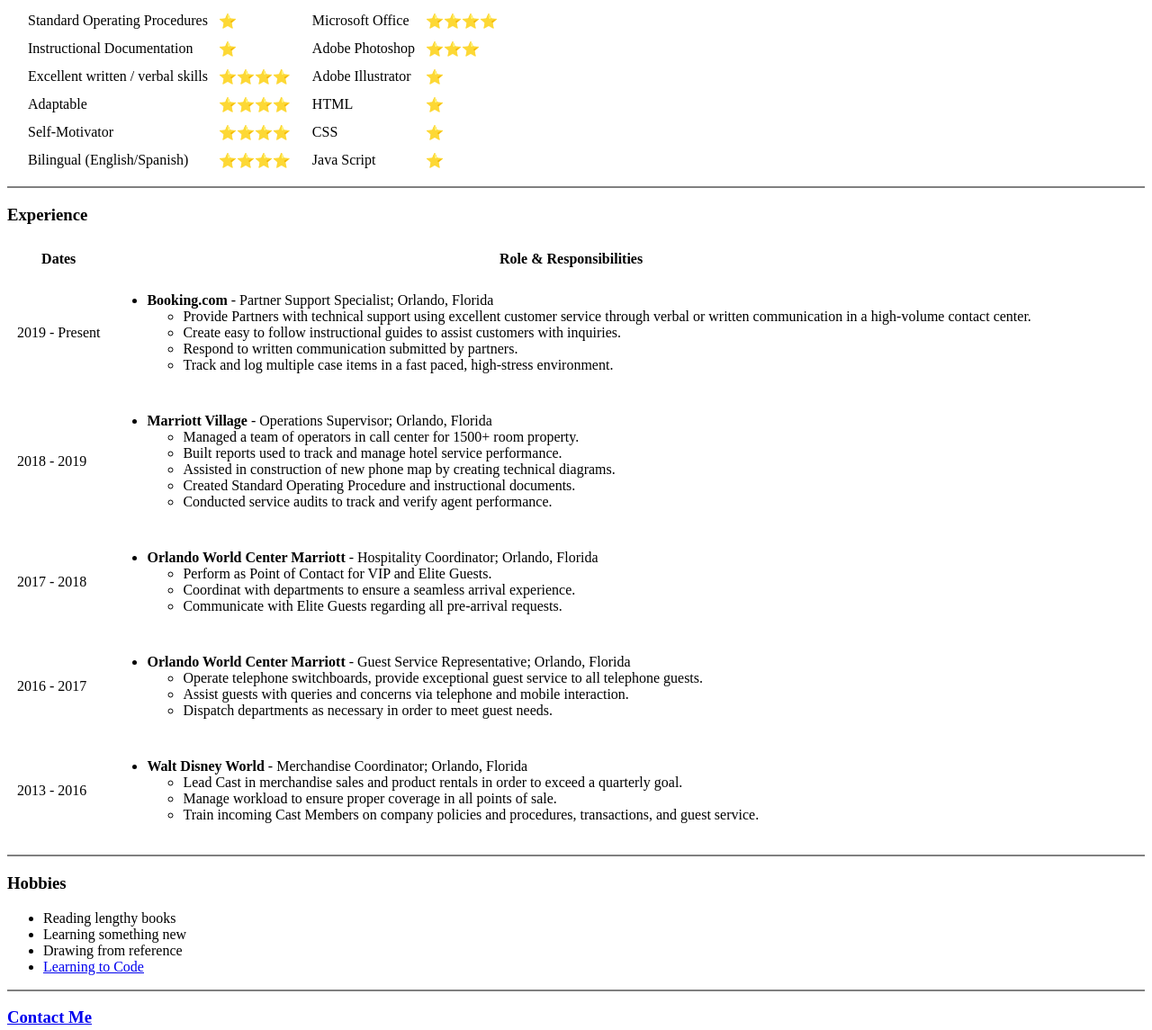
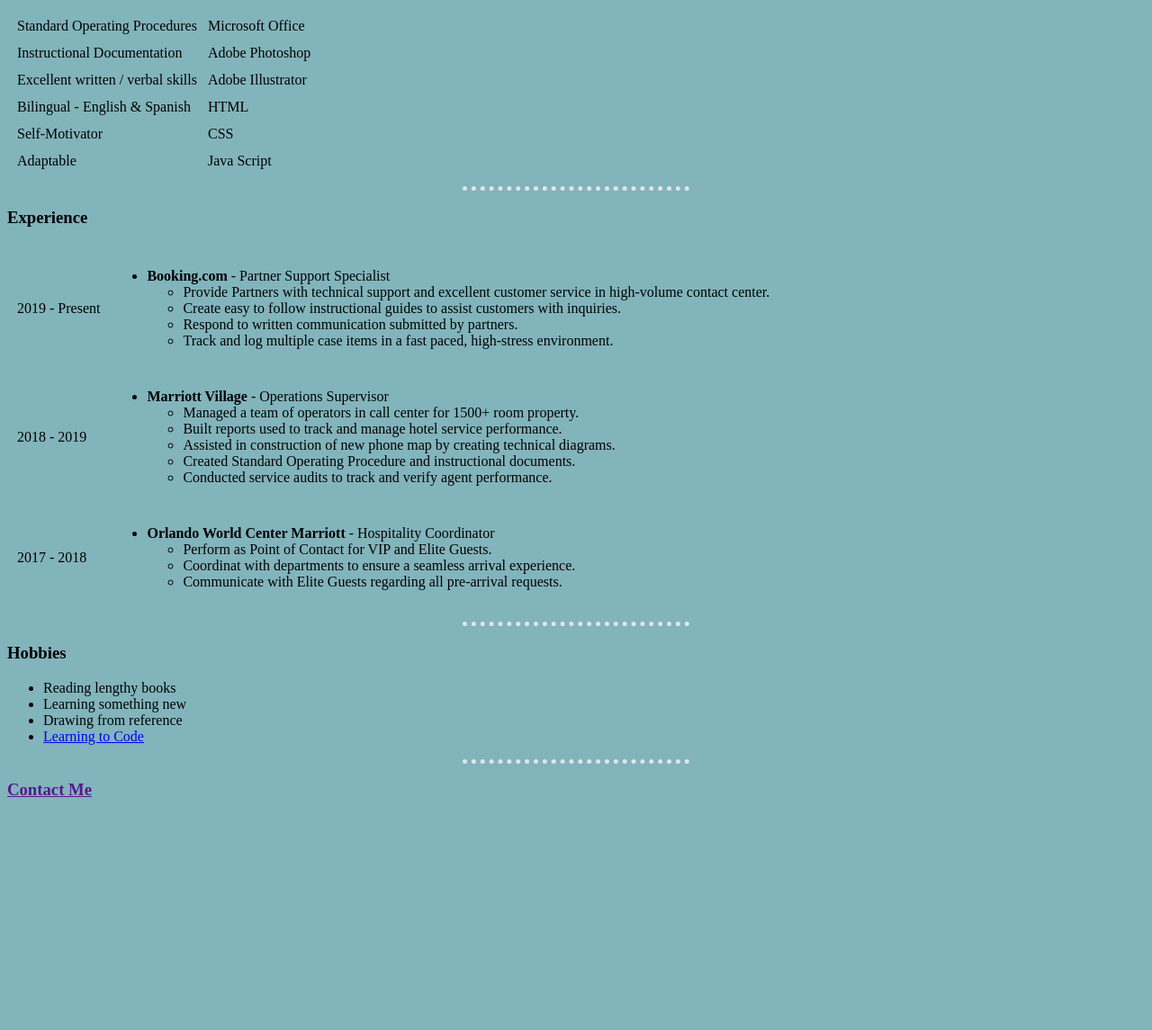
Before and after one commit to wsrg/redefined, a plain HTML site: page index.html in a window 1280 px wide. Shown: the part 556-1701 px from the top of the page at 90% size. After the commit the page ends 1464 px from the top, so only its background shows below. Drawn offline with Linux system fonts and the light colour scheme.

Commit message:
Add files via upload

```diff
--- a/index.html
+++ b/index.html
@@ -1,24 +1,39 @@
 <!DOCTYPE html>
-<html lang="en" dir="ltr">
+<html>
 
   <head>
-  <meta charset="utf-8">
-  <title> WSRG </title>
+    <title>WSRG</title>
+
+    <style>
+
+      body {
+        background-color: #82b4bc;
+      }
+
+      hr {
+        border-style: dotted none none none;
+        border-color: #dfe6e9;
+        border-width: 5px;
+        width: 20%;
+      }
+
+    </style>
+
   </head>
 
   <body>
-  <table cellspacing=20>
+    <table cellspacing="20">
       <tr>
-      <td><img src="https://images.fineartamerica.com/images-medium-large-5/vintage-ship-anchor-patent-from-1892--blue-ink-aged-pixel.jpg" alt="Compass Patent" height="250px" width="180px"/></td>
+        <td>
+          <img src="https://images.fineartamerica.com/images-medium-large-5/vintage-ship-anchor-patent-from-1892--blue-ink-aged-pixel.jpg" alt="Compass Patent" height="250px" width="180px"><td>
     <td><h1>W. Sebastian Reyes</h1>
-        <p>Student at <em><a href="https://www.ucf.edu/">University of Central Florida</a></em>
-          <br />
-          CS Specialist at <em><a href="https://www.booking.com/">Booking.com</a></em></p>
-        <p>I am a customer service employee looking to transition into the technical writing world, learning to code in the meantime.</p></td>
+    <p><em>Student at University of Central Florida</em></p>
+    <p>I am a customer service employee looking to transition into the technical writing world, learning to code in the meantime.</p>
+        </td>
       </tr>
     </table>
 
-  <hr/ size="2" noshade>
+    <hr/>
 
     <h3> Education </h3>
     <ul>
@@ -35,51 +50,43 @@
           <li><em>Valencia College</em>; Earned 2013</li>
         </ul>
     </ul>
-    <hr/ size="2" noshade>
+    <hr/>
 
   <h3>Skills</h3>
-
     <table cellspacing="10">
       <tr>
-    <td><td>Standard Operating Procedures</td><td>⭐</td></td>
-    <td><td>Microsoft Office</td><td>⭐⭐⭐⭐</td></td>
+      <td>Standard Operating Procedures</td>
+      <td>Microsoft Office</td>
+      <tr>
+      <td>Instructional Documentation</td>
+      <td>Adobe Photoshop</td>
       </tr>
       <tr>
-    <td><td>Instructional Documentation</td><td>⭐</td></td>
-    <td><td>Adobe Photoshop</td><td>⭐⭐⭐</td></td>
+      <td>Excellent written / verbal skills</td>
+      <td>Adobe Illustrator</td>
       </tr>
       <tr>
-    <td><td>Excellent written / verbal skills</td><td>⭐⭐⭐⭐</td></td>
-    <td><td>Adobe Illustrator</td><td>⭐</td></td>
+      <td>Bilingual - English & Spanish</td>
+      <td>HTML</td>
       </tr>
       <tr>
-    <td><td>Adaptable</td><td>⭐⭐⭐⭐</td></td>
-    <td><td>HTML</td><td>⭐</td></td>
+      <td>Self-Motivator</td>
+      <td>CSS</td>
       </tr>
       <tr>
-    <td><td>Self-Motivator</td><td>⭐⭐⭐⭐</td></td>
-    <td><td>CSS</td><td>⭐</td></td>
-  </tr>
-  <tr>
-      <td><td>Bilingual (English/Spanish)</td><td>⭐⭐⭐⭐</td></td>
-      <td><td>Java Script</td><td>⭐</td></td>
+      <td>Adaptable</td>
+      <td>Java Script</td>
       </tr>
     </table>
-    <hr/ size="2" noshade>
+    <hr/>
 
   <h3>Experience</h3>
     <table cellspacing="10">
-    <thead>
-      <th>Dates</th>
-      <th>Role & Responsibilities</th>
-    </thead>
       <tr>
         <td>2019 - Present</td>
-      <td>
+        <td><ul><li><strong>Booking.com</strong> - Partner Support Specialist</li>
           <ul>
-          <li><strong>Booking.com</strong> - Partner Support Specialist; Orlando, Florida</li>
-          <ul>
-            <li>Provide Partners with technical support using excellent customer service through verbal or written communication in a high-volume contact center.</li>
+            <li>Provide Partners with technical support and excellent customer service in high-volume contact center.</li>
             <li>Create easy to follow instructional guides to assist customers with inquiries.</li>
             <li>Respond to written communication submitted by partners.</li>
             <li>Track and log multiple case items in a fast paced, high-stress environment.</li>
@@ -88,9 +95,7 @@
        </td>
      <tr>
        <td>2018 - 2019</td>
-      <td>
-        <ul>
-          <li><strong>Marriott Village</strong> - Operations Supervisor; Orlando, Florida</li>
+       <td><ul><li><strong>Marriott Village</strong> - Operations Supervisor</li>
          <ul>
            <li>Managed a team of operators in call center for 1500+ room property.</li>
            <li>Built reports used to track and manage hotel service performance.</li>
@@ -102,9 +107,7 @@
        </td>
     <tr>
       <td>2017 - 2018</td>
-      <td>
-        <ul>
-          <li><strong>Orlando World Center Marriott</strong> - Hospitality Coordinator; Orlando, Florida</li>
+      <td><ul><li><strong>Orlando World Center Marriott</strong> - Hospitality Coordinator</li>
         <ul>
           <li>Perform as Point of Contact for VIP and Elite Guests.</li>
           <li>Coordinat with departments to ensure a seamless arrival experience.</li>
@@ -113,35 +116,8 @@
         </ul>
       </td>
     </tr>
-    <tr>
-      <td>2016 - 2017</td>
-      <td>
-        <ul>
-          <li><strong>Orlando World Center Marriott</strong> - Guest Service Representative; Orlando, Florida</li>
-          <ul>
-            <li>Operate telephone switchboards, provide exceptional guest service to all telephone guests.</li>
-            <li>Assist guests with queries and concerns via telephone and mobile interaction.</li>
-            <li>Dispatch departments as necessary in order to meet guest needs.</li>
-          </ul>
-        </ul>
-      </td>
-    </tr>
-    <tr>
-      <td>2013 - 2016</td>
-      <td>
-        <ul>
-          <li><strong>Walt Disney World</strong> - Merchandise Coordinator; Orlando, Florida</li>
-          <ul>
-            <li>Lead Cast in merchandise sales and product rentals in order to exceed a quarterly goal.</li>
-            <li>Manage workload to ensure proper coverage in all points of sale.</li>
-            <li>Train incoming Cast Members on company policies and procedures, transactions, and guest service.</li>
-          </ul>
-        </ul>
-      </td>
-    </tr>
   </table>
-
-      <hr/ size="2" noshade>
+    <hr/>
 
   <h3>Hobbies</h3>
     <ul>
@@ -150,10 +126,9 @@
       <li>Drawing from reference</li>
       <li><a href="https://booking.udemy.com/course/the-complete-web-development-bootcamp/learn/lecture/12287460#content">Learning to Code</a></li>
     </ul>
+    <hr/>
 
-    <hr/ size="2" noshade>
-
-  <h3><a href="contact-me.html">Contact Me</a></h3>
+ <h3><a href="">Contact Me</a></h3>
     <!-- make a file in the html folder-->
   </body>
 
```
Lines whose indentation alone changed are shown as unchanged.
